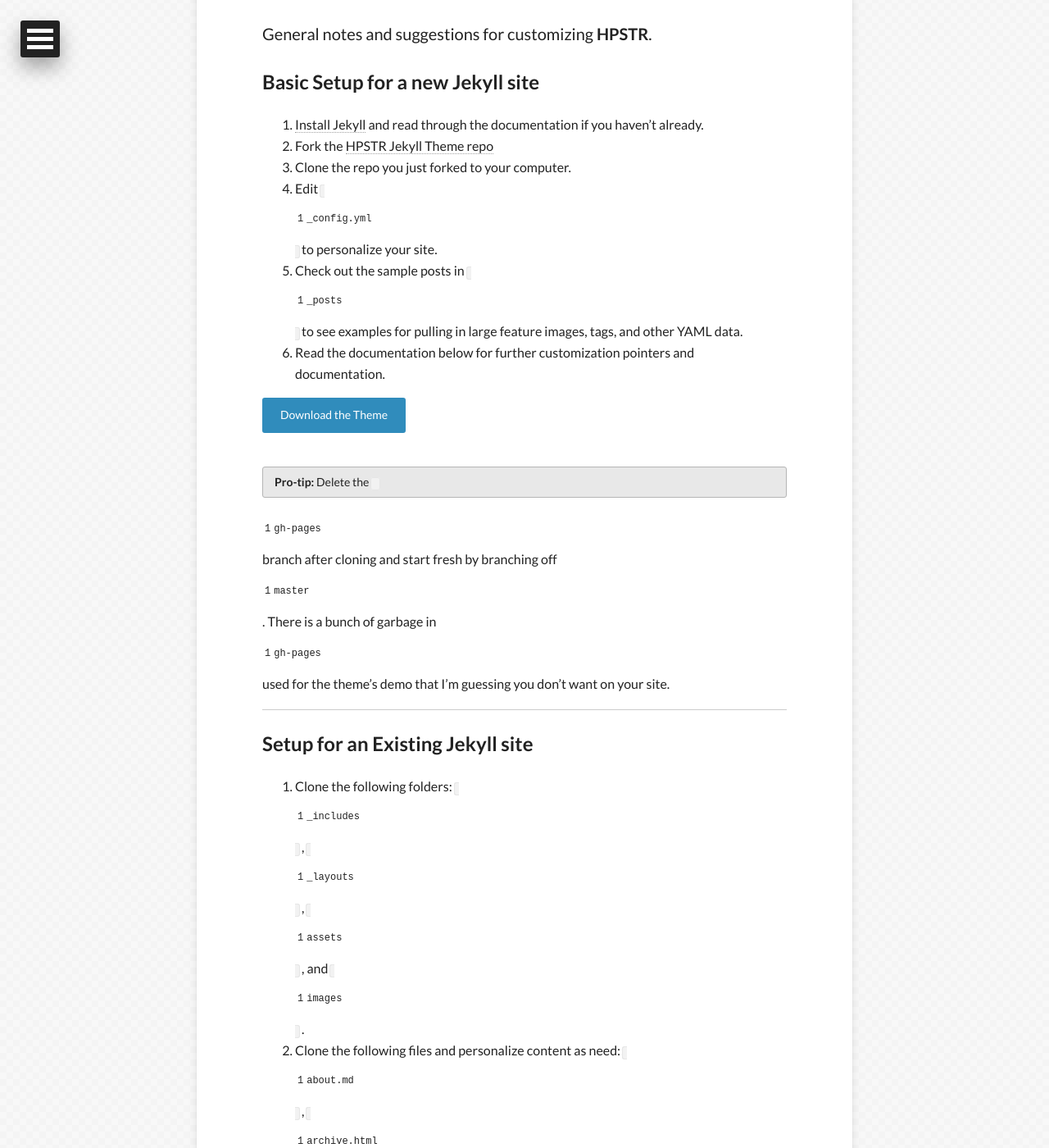
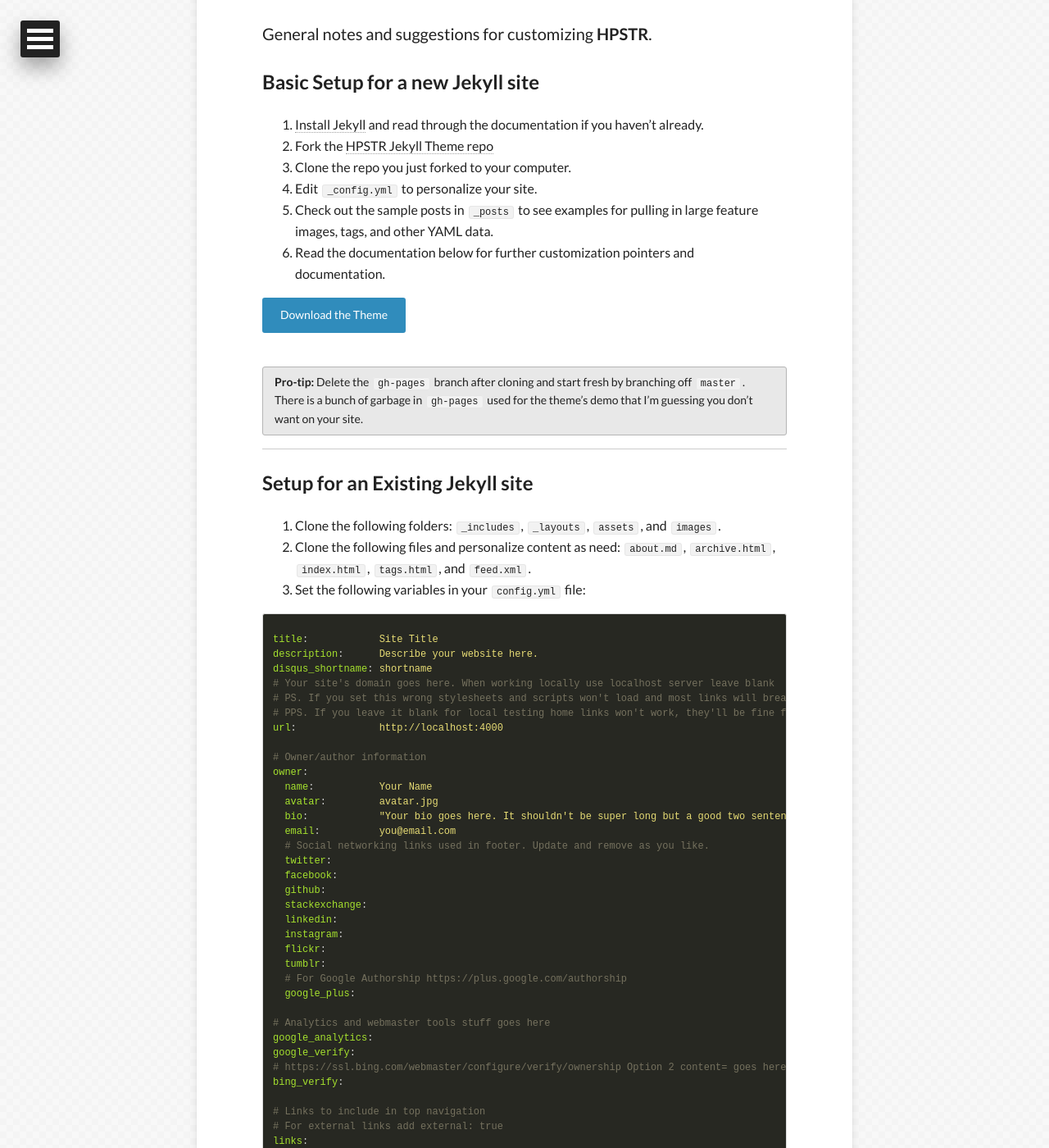
Before and after one commit to apyixiang/apyixiang.github.io, a Jekyll site: the page built from theme-setup.md, in a window 1280 px wide and 1400 px high, scrolled down 532 px. Shown: the whole window at 82% size. Built offline with Jekyll 4.4.1, drawn with Linux system fonts in a browser that asks for light colours; nearby versions of some CDN libraries; Markdown is read by kramdown in place of the engine named in the settings; some of the changed text lies outside the part shown.

Commit message:
clean config

```diff
--- a/_config.yml
+++ b/_config.yml
@@ -57,19 +57,5 @@
 # Amount of post to show on home page
 paginate: 5
 
-kramdown:
-  auto_ids: true
-  footnote_nr: 1
-  entity_output: as_char
-  toc_levels: 1..6
-  use_coderay: true
-
-  coderay:
-    coderay_line_numbers: nil
-    coderay_line_numbers_start: 1
-    coderay_tab_width: 4
-    coderay_bold_every: 10
-    coderay_css: class
-
 include: [".htaccess"]
 exclude: ["lib", "config.rb", "Capfile", "config", "log", "Rakefile", "Rakefile.rb", "tmp", "less", "*.sublime-project", "*.sublime-workspace", "test", "spec", "Gruntfile.js", "package.json", "node_modules"]
```
